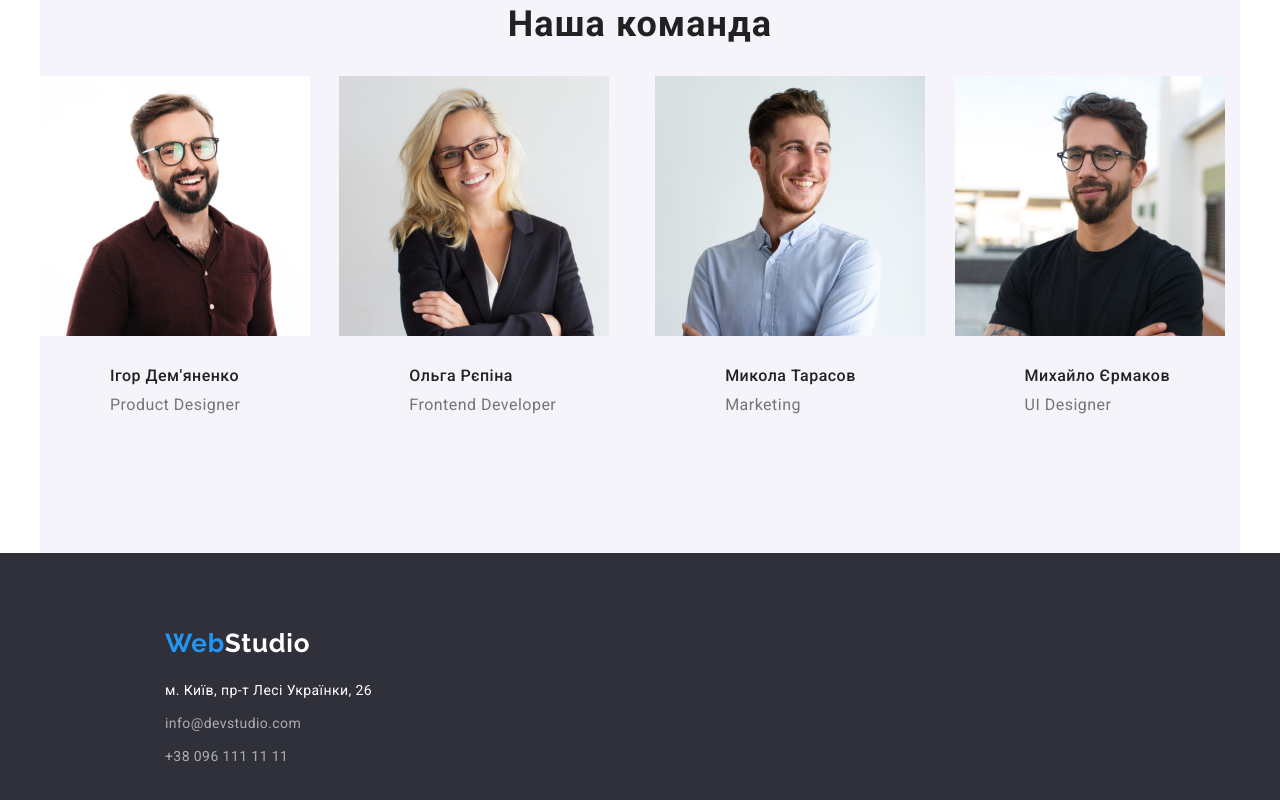
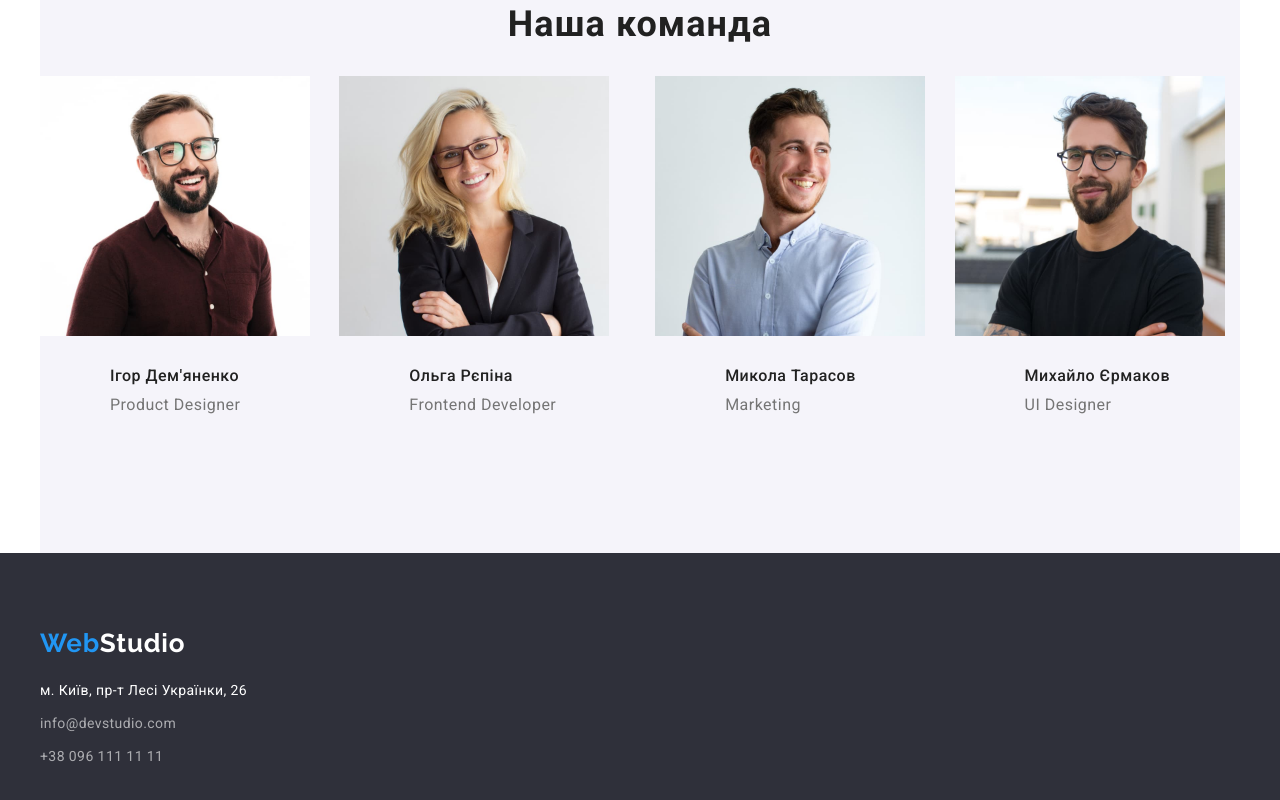
Before and after one commit to Dzhaman-Nazarii/goit-markup-hw-03, a plain HTML site: page index.html in a window 1280 px wide. Shown: the part 1730-2530 px from the top of the page. Drawn offline with nearby package versions, Linux system fonts and the light colour scheme.

Commit message:
added width: 1200px; for .container

```diff
--- a/css/style.css
+++ b/css/style.css
@@ -41,6 +41,7 @@ img {
 }
 
 .container {
+	width: 1200px;
 	padding: 15px 0;
 	margin: 0 auto;
 }
@@ -381,7 +382,7 @@ img {
 }
 
 .footer {
-	padding: 60px 0 60px 165px;
+	padding: 60px 0;
 }
 
 .footer-item {
```
